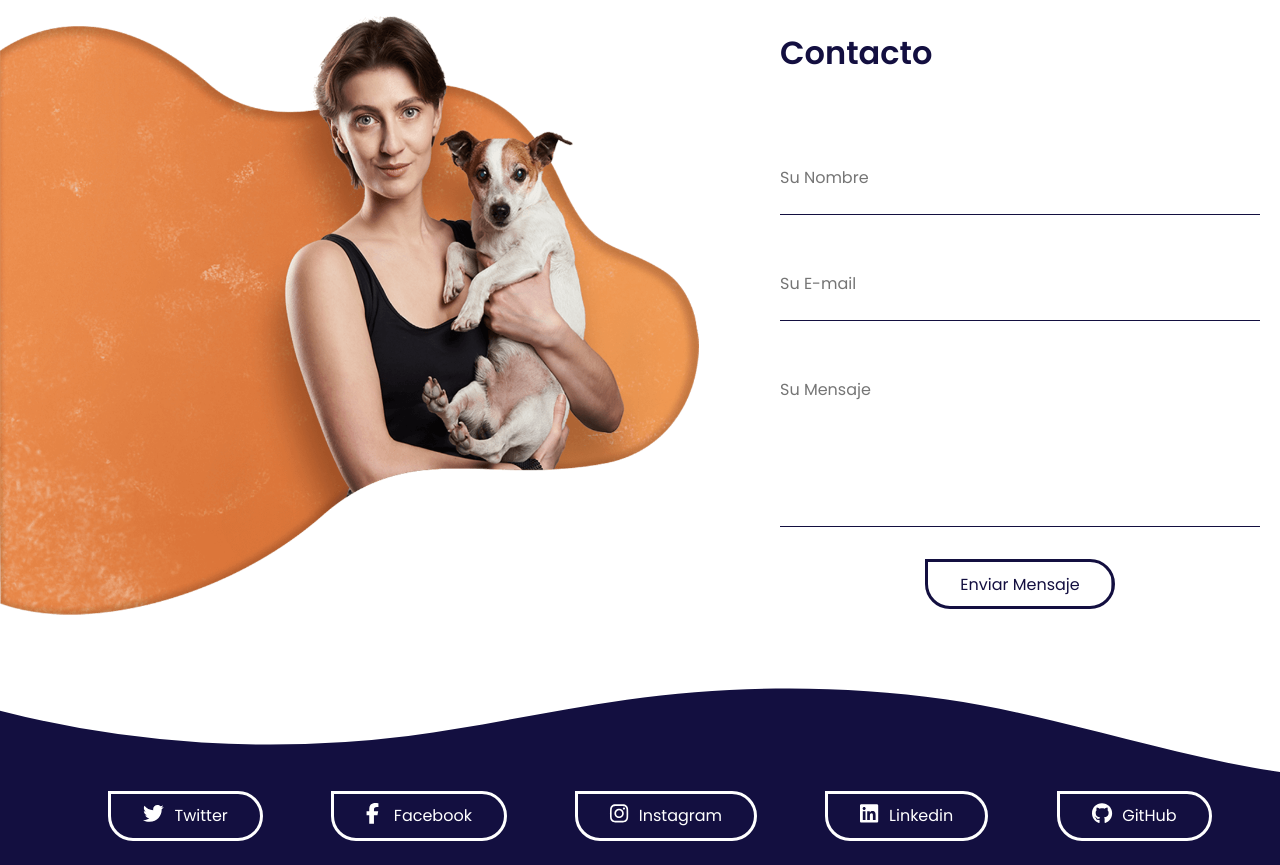
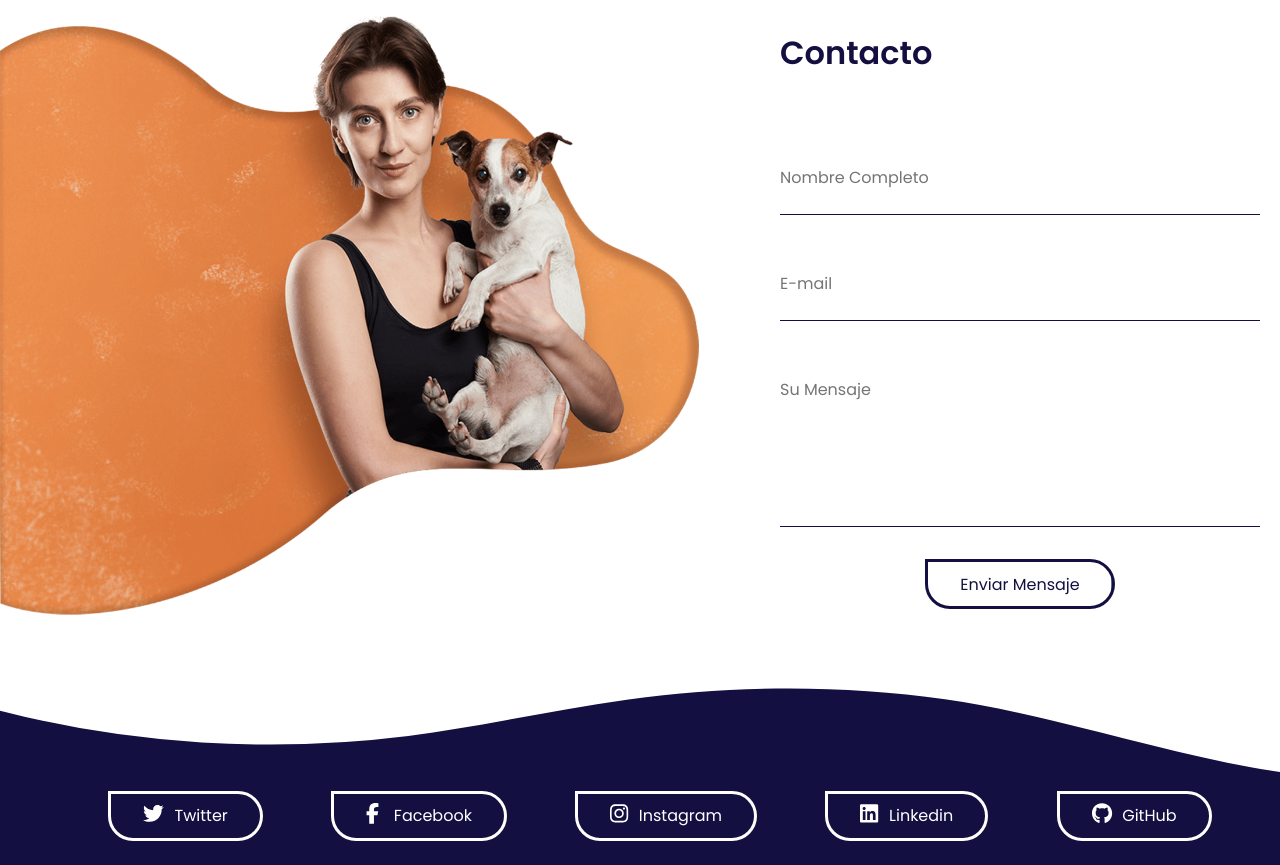
Before and after one commit to Sebaspallero/React-Vite-Patitas, a React (Vite) app: page / in a window 1280 px wide. Shown: the part 1820-2685 px from the top of the page. Built offline with nearby package versions, Linux system fonts and the light colour scheme; no server answers; the database is empty.

Commit message:
ADD, contact form

```diff
--- a/src/App.jsx
+++ b/src/App.jsx
@@ -11,7 +11,7 @@ function App () {
         <Header/>
         <Routes>
           <Route path='/' element={<Home/>}/>
-          <Route path='/categoria/:category' element={<Home/>}/>
+          <Route path='/categoria/:category' element={<Home/>}/> {/* FIJARSE COMO ADMNISTRAR BIEN LAS CATEGORIAS CON EL ROUTING Y ARREGLAR LAS VISTAS DEL ROUTING */}
           <Route path='/item/:id' element={<ProductDetail/>}/>
           <Route path='/cart' element={<Cart/>}/>
         </Routes>
--- a/src/components/Cart/CartForm/CartForm.jsx
+++ b/src/components/Cart/CartForm/CartForm.jsx
@@ -22,6 +22,7 @@ const CartForm = () => {
                   key={input.id}
                   {...input}
                   onChange={handleOnChange}
+                  className={'checkOutInput'}
                 />
               ))
             }
--- a/src/components/Contact/Contact.jsx
+++ b/src/components/Contact/Contact.jsx
@@ -1,38 +1,13 @@
-import {useState} from 'react'
 import contact from '../../assets/contact.png'
+import FormInput from '../../shared/components/FormInput/FormInput'
+import { contactInputs } from '../../shared/utils/inputs'
+import { useSubmit } from './hooks/useSubmit'
 import './styles.css'
-
-// Firebase
-import { collection, addDoc } from "firebase/firestore";
-import { db } from '../../firebase/firebase'
 
 const Contact = () => {
 
-  const initialState={
-    name:'',
-    email:'',
-    message:'',
-  }
-
-  const [values, setValues] = useState(initialState);
-
-  const OnChange = (e) => {
-		const { value, name } = e.target;
-		setValues({ ...values, [name]: value });
-	};
-
-	const onSubmit = async (e) => {
-		e.preventDefault();
-    if(values.name && values.email && values.message !== ''){
-        await addDoc(collection(db, 'messages'), {
-        values,
-      });
-      alert('mensaje enviado')
-    }
-    else{
-      alert('debes completar todos los campos')
-    }
-	};
+  const inputs = contactInputs
+  const {onChange, handleSubmit} = useSubmit()
 
   return (
     <div className='contactBox'>
@@ -41,30 +16,21 @@ const Contact = () => {
         </div>
         <div className='contactFormBox'>
             <h2 className='titleSectionAbout'>Contacto</h2>
-            <form className='contactForm' onSubmit={onSubmit}>
-                <input
-                  onChange={OnChange}
-                  type='text'
-                  name='name'
-                  placeholder='Su Nombre'
-                  className='formInput'>
-                 </input>
-                <input
-                  onChange={OnChange}
-                  type='email'
-                  name='email'
-                  placeholder='Su E-mail'
-                  className='formInput'>
-                </input>
+            <form className='contactForm'>
+              {
+                inputs.map((input) => (
+                  <FormInput key={input.id} {...input}  onChange={onChange} className={'contactInput'}  />
+                ))
+              }
                 <textarea
-                  onChange={OnChange}
+                  onChange={onChange}
                   type='text'
                   name='message'
                   placeholder='Su Mensaje'
                   className='formInput'
                   rows="5">
                 </textarea>
-                <button className='link'>Enviar Mensaje</button>
+                <button className='link' onClick={handleSubmit}>Enviar Mensaje</button>
             </form>
         </div>
     </div>
--- /dev/null
+++ b/src/components/Contact/hooks/useSubmit.jsx
@@ -0,0 +1,37 @@
+import { useState } from "react"
+import { collection, addDoc } from "firebase/firestore"
+import { db } from '../../../firebase/firebase'
+
+export const useSubmit = () =>{
+
+    const initialState={
+        name:'',
+        email:'',
+        message:'',
+    }
+
+    const [values, setValues] = useState(initialState);
+
+    const onChange = (e) => {
+		const { value, name } = e.target;
+		setValues({ ...values, [name]: value });
+	};
+
+	const handleSubmit = async (e) => {
+		e.preventDefault();
+    if(values.name && values.email && values.message !== ''){
+        await addDoc(collection(db, 'messages'), {
+        values,
+      });
+      alert('mensaje enviado')
+    }
+    else{
+      alert('debes completar todos los campos')
+    }
+	};
+
+    return{
+        onChange,
+        handleSubmit
+    }
+}
--- a/src/shared/components/FormInput/FormInput.jsx
+++ b/src/shared/components/FormInput/FormInput.jsx
@@ -1,11 +1,10 @@
 import "./styles.css"
 
 const FormInput = (props) => {
-    const {placeholder, name, onChange} = props
-
+const {placeholder, name, onChange, className} = props
   return (
     <div>
-        <input placeholder={placeholder} onChange={onChange} name={name} className="checkOutInput"/>
+        <input placeholder={placeholder} onChange={onChange} name={name} className={className}/>
     </div>
   )
 }
--- a/src/shared/components/FormInput/styles.css
+++ b/src/shared/components/FormInput/styles.css
@@ -10,3 +10,17 @@
     margin: .5rem 0;
     outline: none;
 }
+
+.contactInput{
+    width: 30em;
+    border: none;
+    border-bottom: 0.2rem solid #130f40;
+    border-width: .1rem;
+    font-size: 1rem;
+    text-transform: none;
+    color: #130f40;
+    padding: 1.5rem 0;
+    margin: 1rem 0;
+    outline: none;
+    resize: none;
+}
--- a/src/shared/utils/inputs.js
+++ b/src/shared/utils/inputs.js
@@ -21,3 +21,20 @@ export const cartInputs = [
         label: 'Teléfono'
     }
 ]
+
+export const contactInputs = [
+    {
+        id: 1,
+        name: 'name',
+        type: 'text',
+        placeholder: 'Nombre Completo',
+        label: 'Nombre Completo'
+    },
+    {
+        id: 2,
+        name: 'email',
+        type: 'email',
+        placeholder: 'E-mail',
+        label: 'Email'
+    }
+]
```
Also changed, not shown: src/pages/Cart/Cart.jsx (added).
